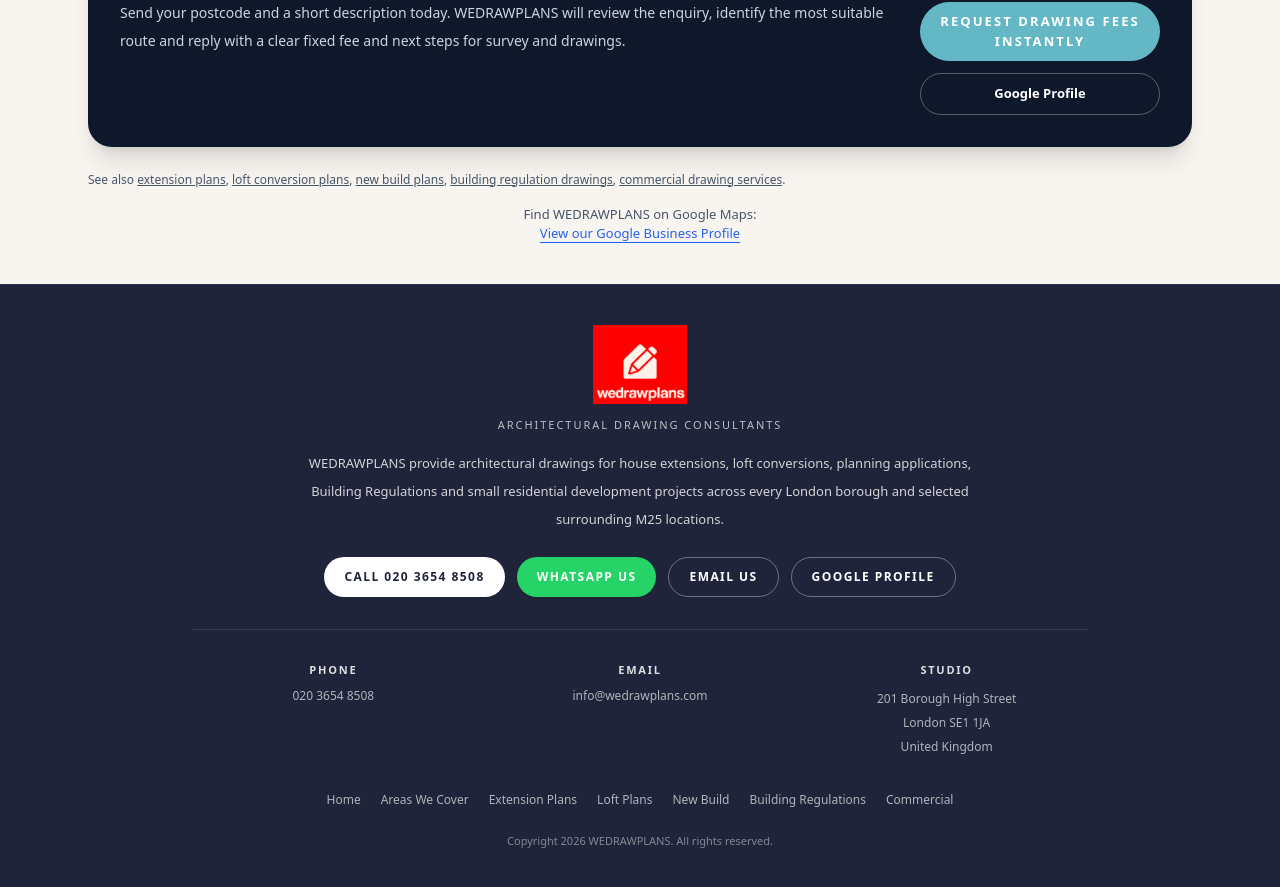
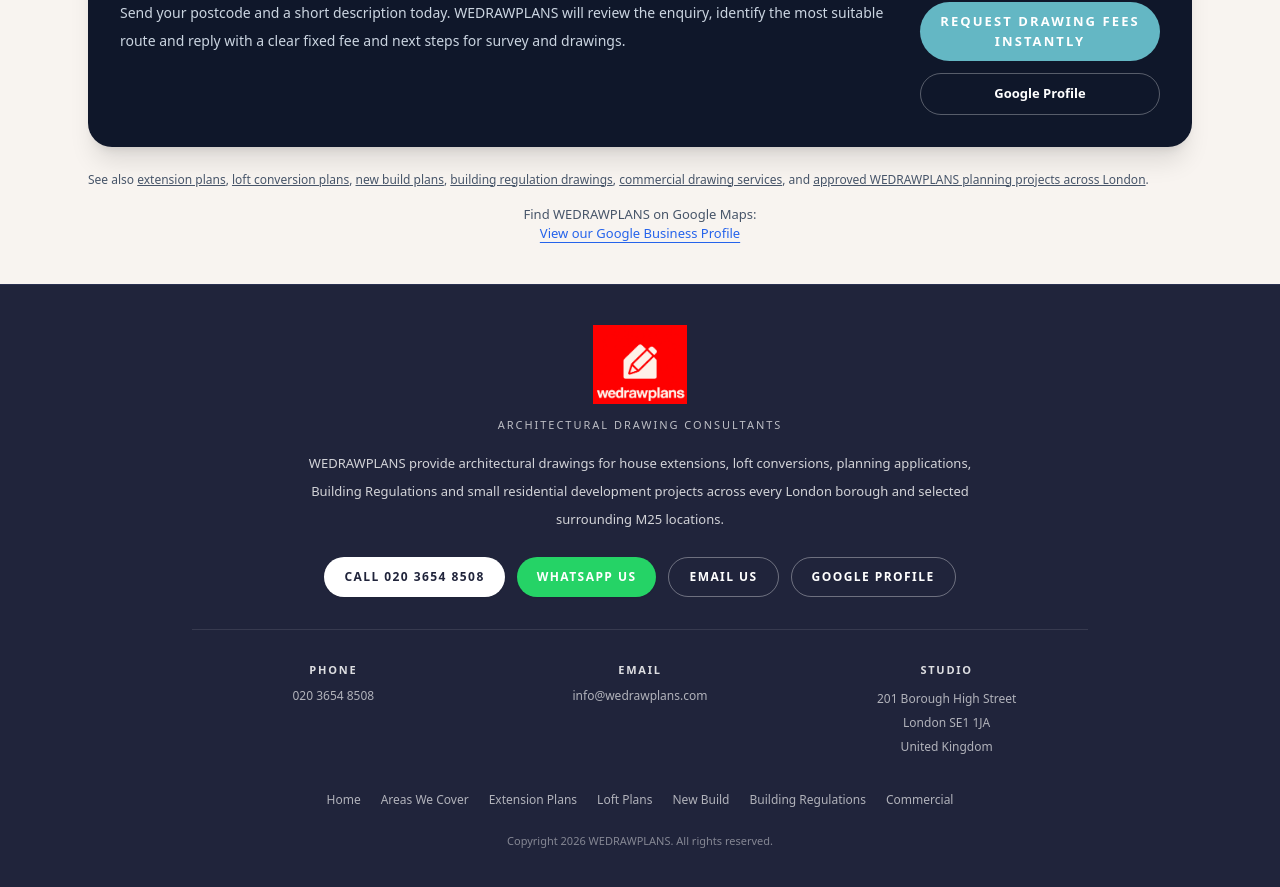
Before and after one commit to WEDRAWPLANS/wedrawplans, a Next.js app: page /areas in a window 1280 px wide. Shown: the part 10435-11322 px from the top of the page. Built offline with nearby package versions, Linux system fonts and the light colour scheme.

Commit message:
Build contextual project-to-borough internal navigation

```diff
--- a/pages/areas/index.tsx
+++ b/pages/areas/index.tsx
@@ -1201,6 +1201,10 @@ export default function AreasIndexPage() {
                 <Link href="/commercial" className="underline">
                   commercial drawing services
                 </Link>
+                , and{" "}
+                <Link href="/case-studies" className="underline">
+                  approved WEDRAWPLANS planning projects across London
+                </Link>
                 .
               </div>
 
```
